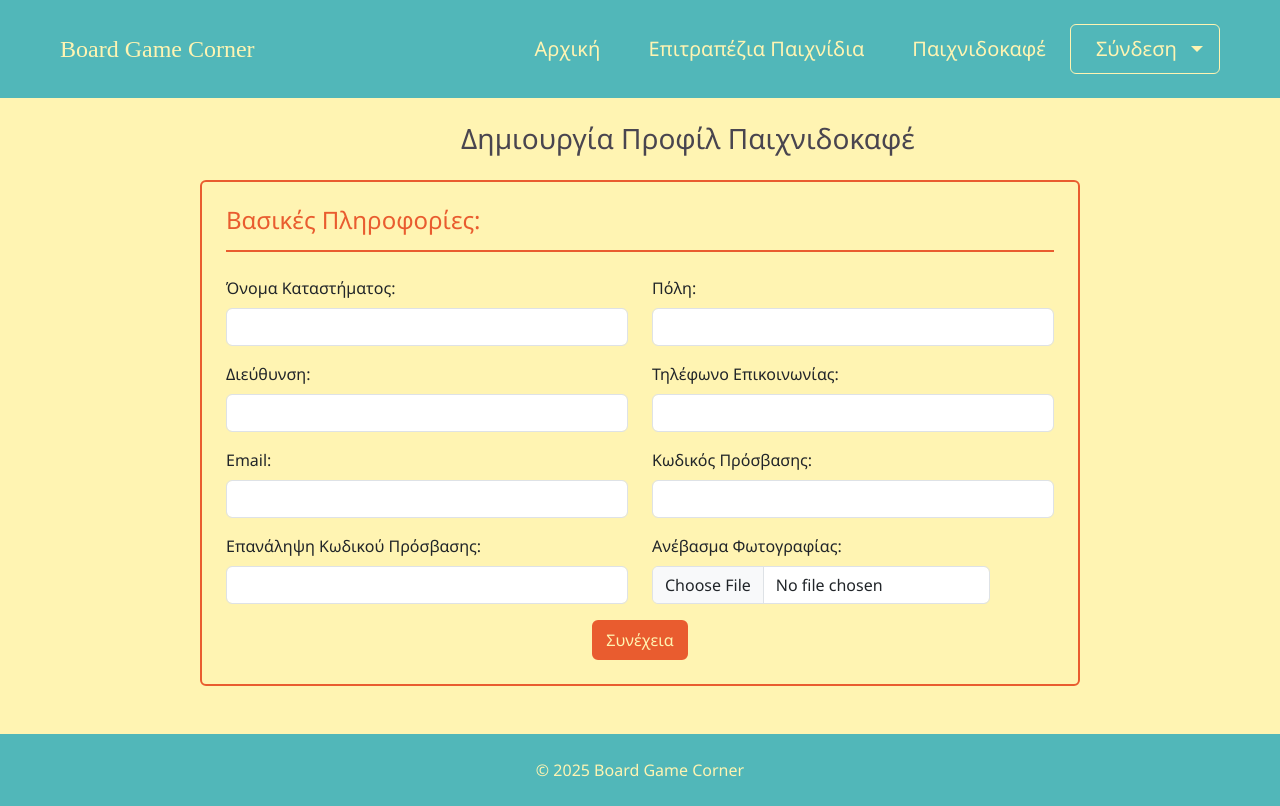
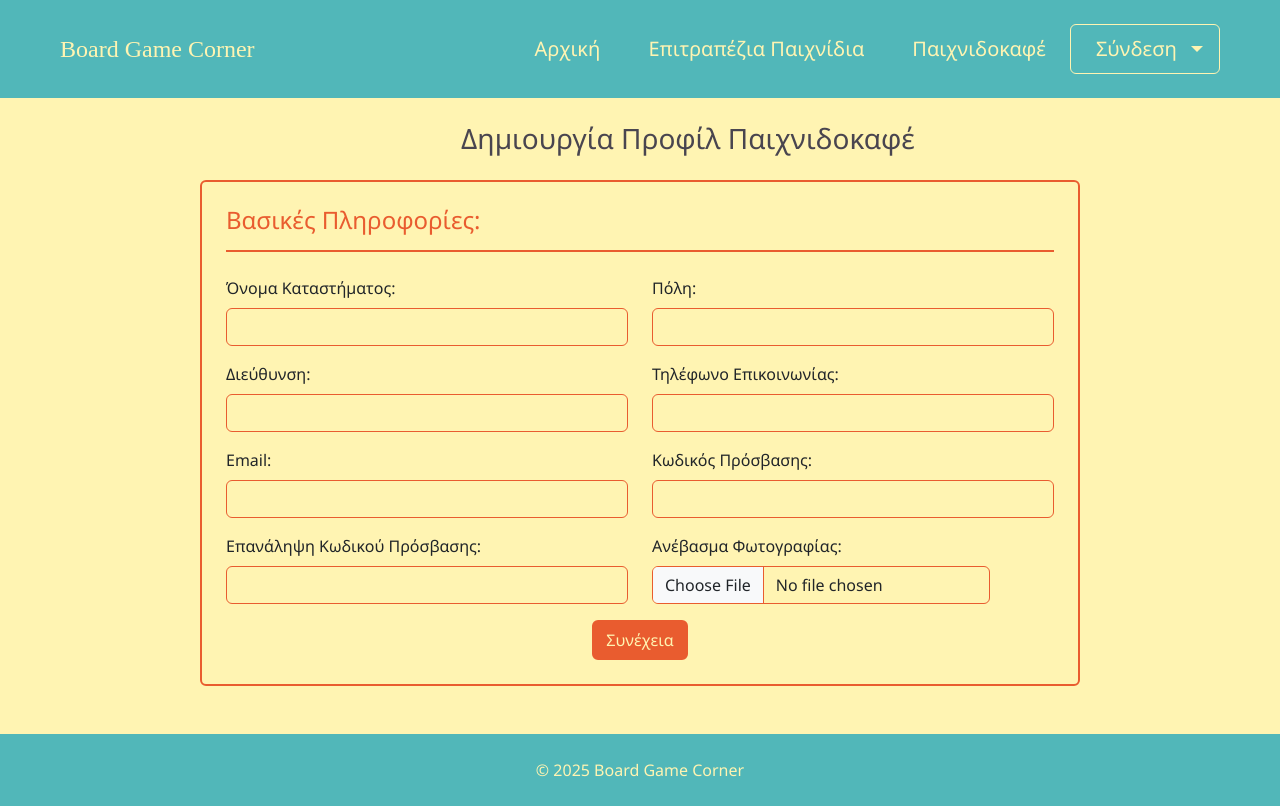
Before and after one commit to stellavl/board-game-corner, a React (Create React App) app in the folder frontend/: page /signup/business/basic-info in a window 1280 px wide. Built offline with nearby package versions, Linux system fonts and the light colour scheme; the HTML template or start-up script is replaced by a standard one.

Commit message:
impore sign up business basic info layout

```diff
--- a/frontend/src/pages/SignUpBusinessBasicInfo.jsx
+++ b/frontend/src/pages/SignUpBusinessBasicInfo.jsx
@@ -90,14 +90,14 @@ const SignUpBusinessBasicInfo = () => {
                         <Col md={6}>
                             <Form.Group>
                                 <Form.Label>Όνομα Καταστήματος:</Form.Label>
-                                <Form.Control type="text" name="cafeName" value={formData.cafeName} onChange={handleChange} />
+                                <Form.Control type="text" name="cafeName" value={formData.cafeName} onChange={handleChange} style={{ backgroundColor: "transparent", borderColor: "var(--color-orange)" }} />
                                 {errors.cafeName && <div className="text-danger">{errors.cafeName}</div>}
                             </Form.Group>
                         </Col>
                         <Col md={6}>
                             <Form.Group>
                                 <Form.Label>Πόλη:</Form.Label>
-                                <Form.Control type="text" name="city" value={formData.city} onChange={handleChange} />
+                                <Form.Control type="text" name="city" value={formData.city} onChange={handleChange} style={{ backgroundColor: "transparent", borderColor: "var(--color-orange)" }} />
                                 {errors.city && <div className="text-danger">{errors.city}</div>}
                             </Form.Group>
                         </Col>
@@ -107,14 +107,14 @@ const SignUpBusinessBasicInfo = () => {
                         <Col md={6}>
                             <Form.Group>
                                 <Form.Label>Διεύθυνση:</Form.Label>
-                                <Form.Control type="text" name="address" value={formData.address} onChange={handleChange} />
+                                <Form.Control type="text" name="address" value={formData.address} onChange={handleChange} style={{ backgroundColor: "transparent", borderColor: "var(--color-orange)" }} />
                                 {errors.address && <div className="text-danger">{errors.address}</div>}
                             </Form.Group>
                         </Col>
                         <Col md={6}>
                             <Form.Group>
                                 <Form.Label>Τηλέφωνο Επικοινωνίας:</Form.Label>
-                                <Form.Control type="text" name="phone" value={formData.phone} onChange={handleChange} />
+                                <Form.Control type="text" name="phone" value={formData.phone} onChange={handleChange} style={{ backgroundColor: "transparent", borderColor: "var(--color-orange)" }}/>
                                 {errors.phone && <div className="text-danger">{errors.phone}</div>}
                             </Form.Group>
                         </Col>
@@ -123,14 +123,14 @@ const SignUpBusinessBasicInfo = () => {
                        <Col md={6}>
                             <Form.Group>
                                 <Form.Label>Email:</Form.Label>
-                                <Form.Control type="email" name="email" value={formData.email} onChange={handleChange} />
+                                <Form.Control type="email" name="email" value={formData.email} onChange={handleChange} style={{ backgroundColor: "transparent", borderColor: "var(--color-orange)" }}/>
                                 {errors.email && <div className="text-danger">{errors.email}</div>}
                             </Form.Group>
                         </Col>
                         <Col md={6}>
                             <Form.Group>
                                 <Form.Label>Κωδικός Πρόσβασης:</Form.Label>
-                                <Form.Control type="password" name="password" value={formData.password} onChange={handleChange} />
+                                <Form.Control type="password" name="password" value={formData.password} onChange={handleChange} style={{ backgroundColor: "transparent", borderColor: "var(--color-orange)" }}/>
                                 {errors.password && <div className="text-danger">{errors.password}</div>}
                             </Form.Group>
                         </Col>
@@ -139,14 +139,14 @@ const SignUpBusinessBasicInfo = () => {
                       <Col md={6}>
                             <Form.Group>
                                 <Form.Label>Επανάληψη Κωδικού Πρόσβασης:</Form.Label>
-                                <Form.Control type="password" name="confirmPassword" value={formData.confirmPassword} onChange={handleChange} />
+                                <Form.Control type="password" name="confirmPassword" value={formData.confirmPassword} onChange={handleChange} style={{ backgroundColor: "transparent", borderColor: "var(--color-orange)" }}/>
                                 {errors.confirmPassword && <div className="text-danger">{errors.confirmPassword}</div>}
                             </Form.Group>
                         </Col>
                         <Col md={6} className="d-flex align-items-end">
                             <Form.Group>
                                 <Form.Label>Ανέβασμα Φωτογραφίας:</Form.Label>
-                                <Form.Control type="file" name="photo" accept="image/*" onChange={handleChange} />
+                                <Form.Control type="file" name="photo" accept="image/*" onChange={handleChange} style={{ backgroundColor: "transparent", borderColor: "var(--color-orange)" }}/>
                                 {photoPreview && (
                                     <div className="mt-4 d-flex justify-content-center">
                                         <Image src={photoPreview} alt="Uploaded" fluid style={{ maxHeight: "15rem" }} />
```
